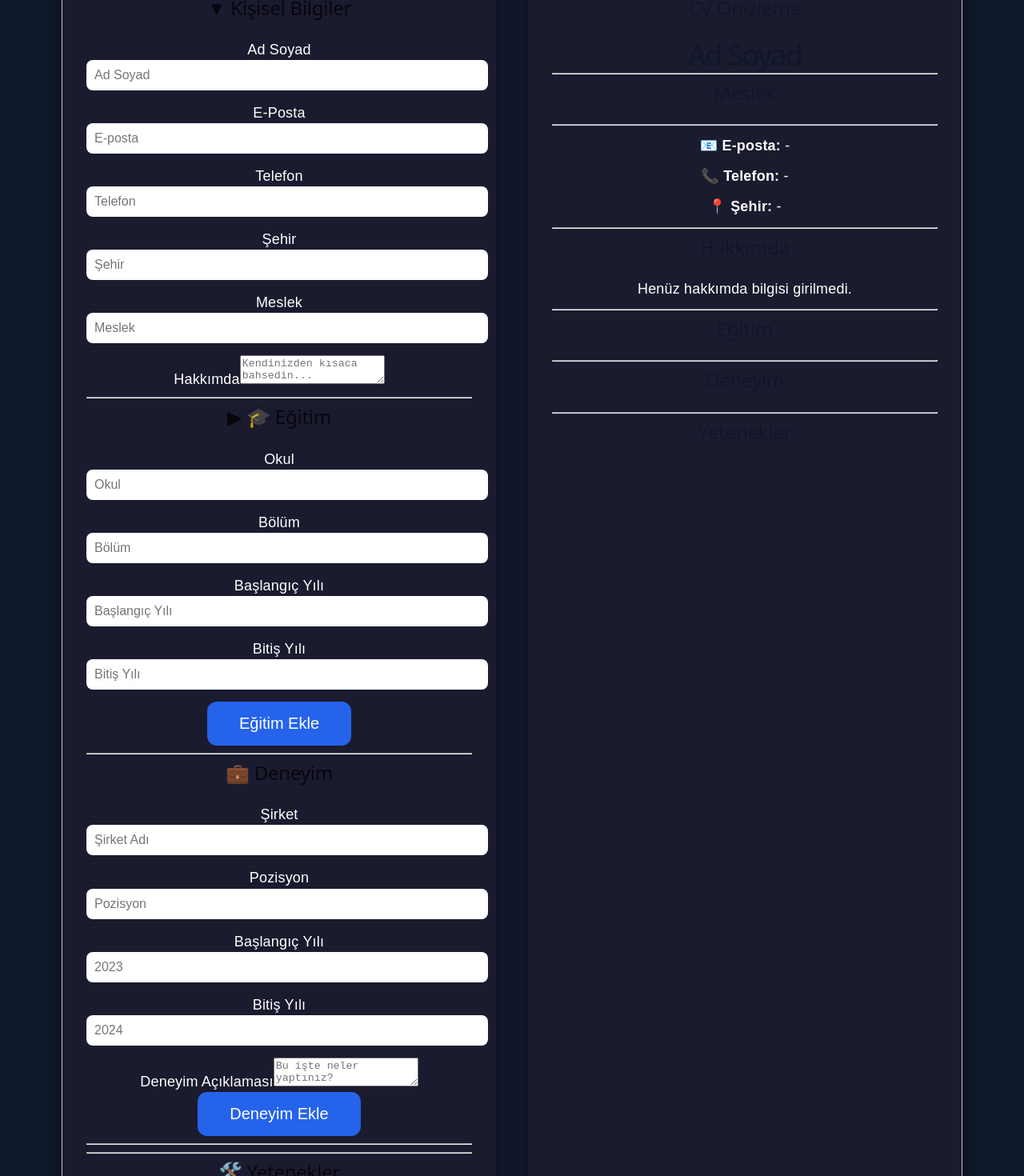
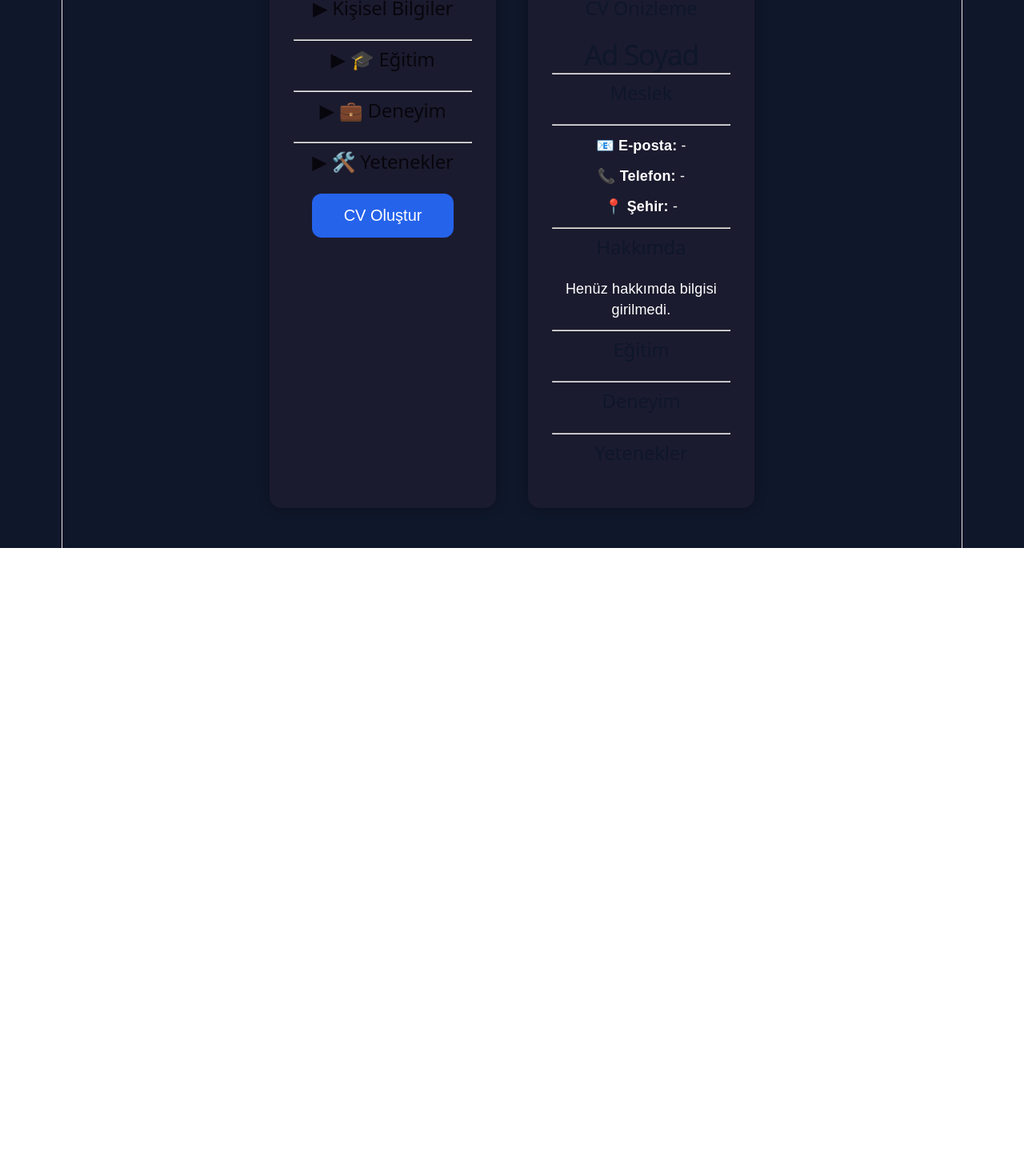
Before and after one commit to uygaraydinn/ai-cv, a React (Vite) app: page / in a window 1280 px wide. Shown: the part 280-1750 px from the top of the page at 80% size. After the commit the page ends 965 px from the top, so only its background shows below. Built offline with nearby package versions, Linux system fonts and the light colour scheme.

Commit message:
Form bölümleri açılıp kapanabilir hale getirildi

```diff
--- a/src/components/CvForm.jsx
+++ b/src/components/CvForm.jsx
@@ -4,8 +4,10 @@ function CvForm(props) {
 
   const [skillInput, setSkillInput] = useState("");
 
-  const [showPersonal, setShowPersonal] = useState(true);
+  const [showPersonal, setShowPersonal] = useState(false);
   const [showEducation, setShowEducation] = useState(false);
+  const [showExperience, setShowExperience] = useState(false);
+  const [showSkills, setShowSkills] = useState(false);
 
   return (
     <div>
@@ -63,6 +65,9 @@ function CvForm(props) {
        onChange={(e) => props.setHakkimda(e.target.value)}
        ></textarea>
 
+       </>
+       )}
+
        <hr />
         <h2
         onClick={() => setShowEducation(!showEducation)}
@@ -70,6 +75,9 @@ function CvForm(props) {
         >
         {showEducation ? "▼" : "▶"} 🎓 Eğitim
         </h2>
+
+        {showEducation && (
+        <>
 
       <label>Okul</label>
       <input
@@ -143,8 +151,20 @@ function CvForm(props) {
         : "Eğitimi Güncelle"}
         </button>
 
+        </>
+        )}
+
        <hr />
-       <h2>💼 Deneyim</h2>
+
+       <h2
+       onClick={() => setShowExperience(!showExperience)}
+       style={{ cursor: "pointer" }}
+       >
+       {showExperience ? "▼" : "▶"} 💼 Deneyim
+       </h2>
+
+       {showExperience && (
+       <>
 
        <label>Şirket</label>
        <input
@@ -153,7 +173,7 @@ function CvForm(props) {
         value={props.sirket}
         onChange={(e) => props.setSirket(e.target.value)}
         />
-      <label>Pozisyon</label>
+       <label>Pozisyon</label>
        <input
        type="text"
        placeholder="Pozisyon"
@@ -225,10 +245,18 @@ function CvForm(props) {
         </button>
         </>
         )}
+
         <hr />
 
-        <hr />
-        <h2>🛠️ Yetenekler</h2>
+        <h2
+        onClick={() => setShowSkills(!showSkills)}
+        style={{ cursor: "pointer" }}
+        >
+        {showSkills ? "▼" : "▶"} 🛠️ Yetenekler
+        </h2>
+
+        {showSkills && (
+        <>
 
         <input
         type="text"
@@ -266,11 +294,14 @@ function CvForm(props) {
        Yetenek Ekle
        </button>
 
-      <br />
-      <br />
+       <br />
+       <br />
 
-      <button>CV Oluştur</button>
-    </div>
+        </>
+        )}
+
+       <button>CV Oluştur</button>
+     </div>
   );
 }
 
```
